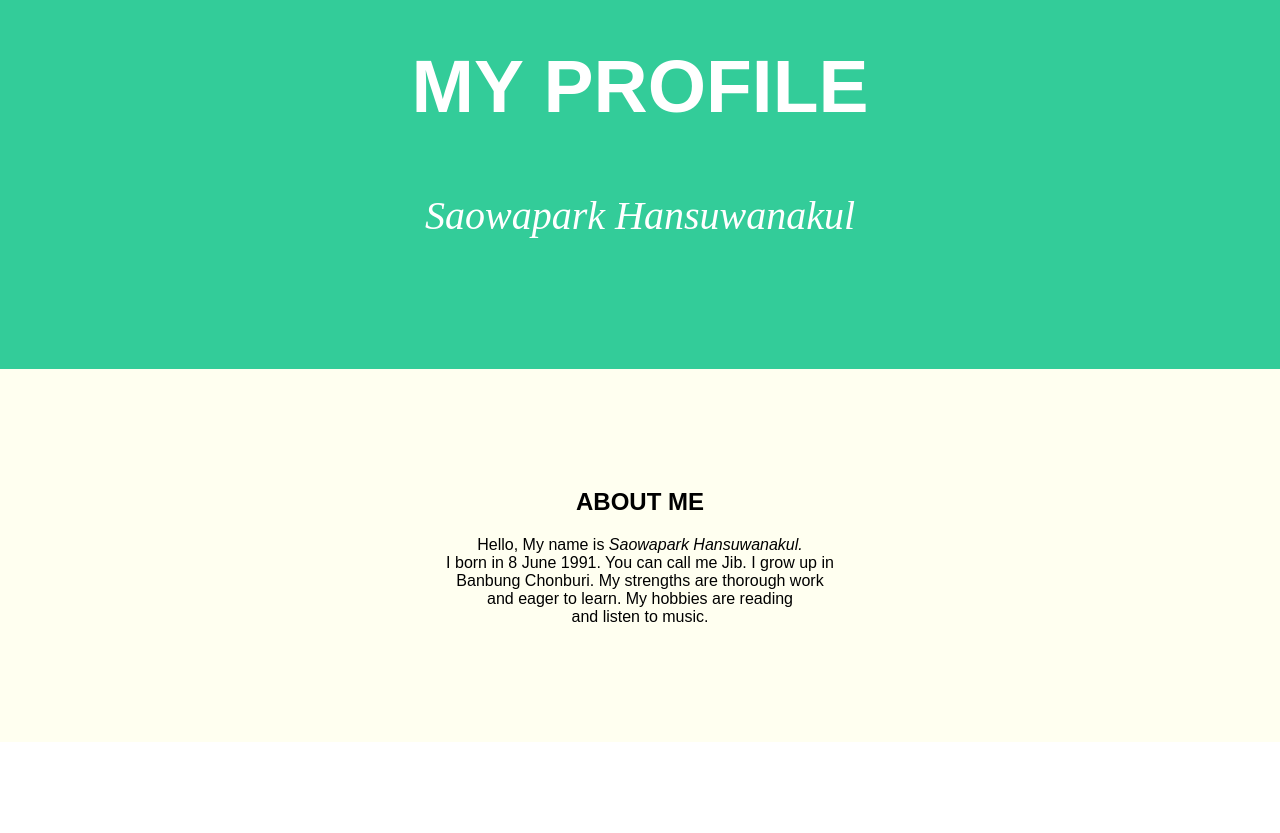
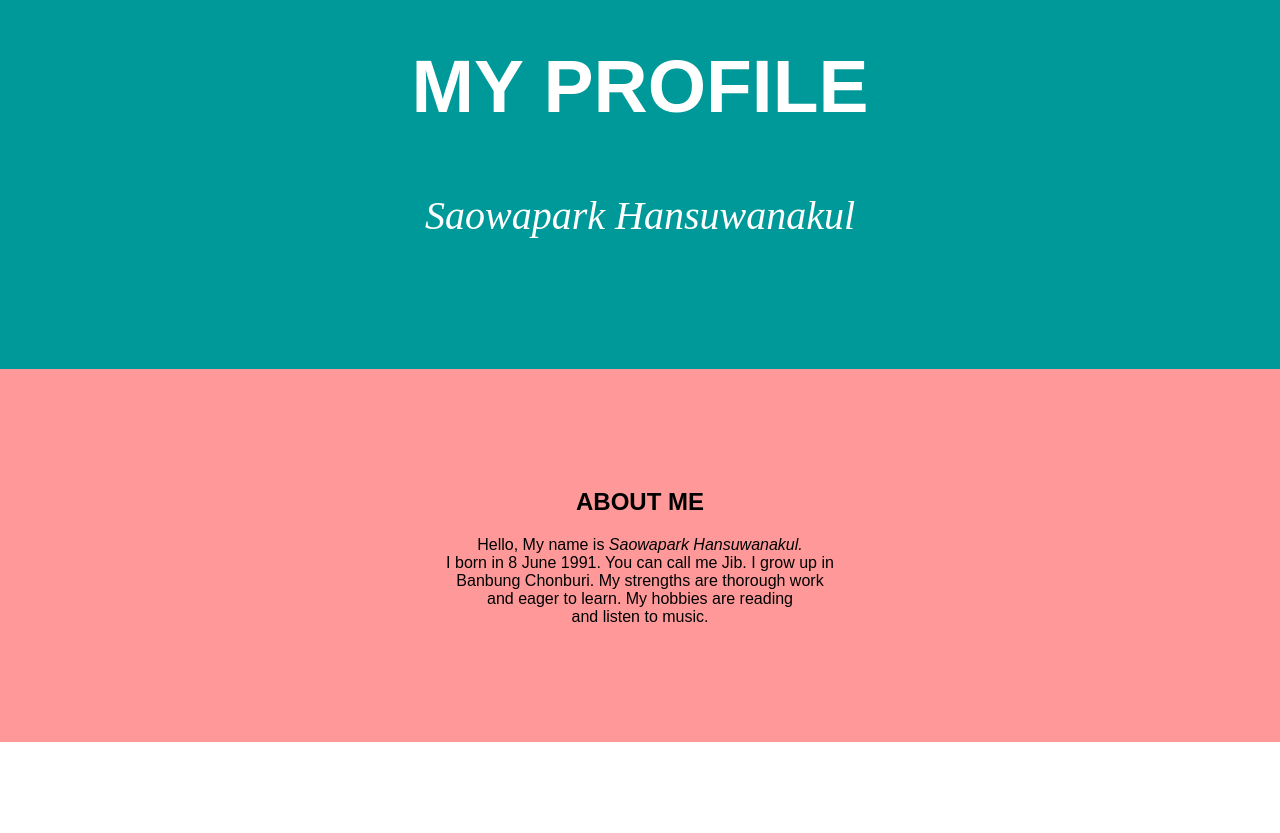
Before and after one commit to saowapark/saowapark.github.io, a plain HTML site: page index.html in a window 1280 px wide. Shown: the part 119-952 px from the top of the page. Drawn offline with Linux system fonts and the light colour scheme.

Commit message:
Update index.css
change bg color5

```diff
--- a/index.css
+++ b/index.css
@@ -8,7 +8,7 @@ html, body {
   padding: 100px;
   font-size: 50px;
   font-weight: extra-bold;
-  background: #33CC99 center center;
+  background: #009999 center center;
   background-size: cover;
   text-align: center;
   color: #fff;
@@ -38,7 +38,7 @@ html, body {
 .aboutme {
   font-family: 'Montserrat', sans-serif;
   padding: 100px;
-  background-color: #FFFFF0;
+  background-color: #FF9999;
   background-size: cover;
   text-align: center;
   color: #000000;
```
